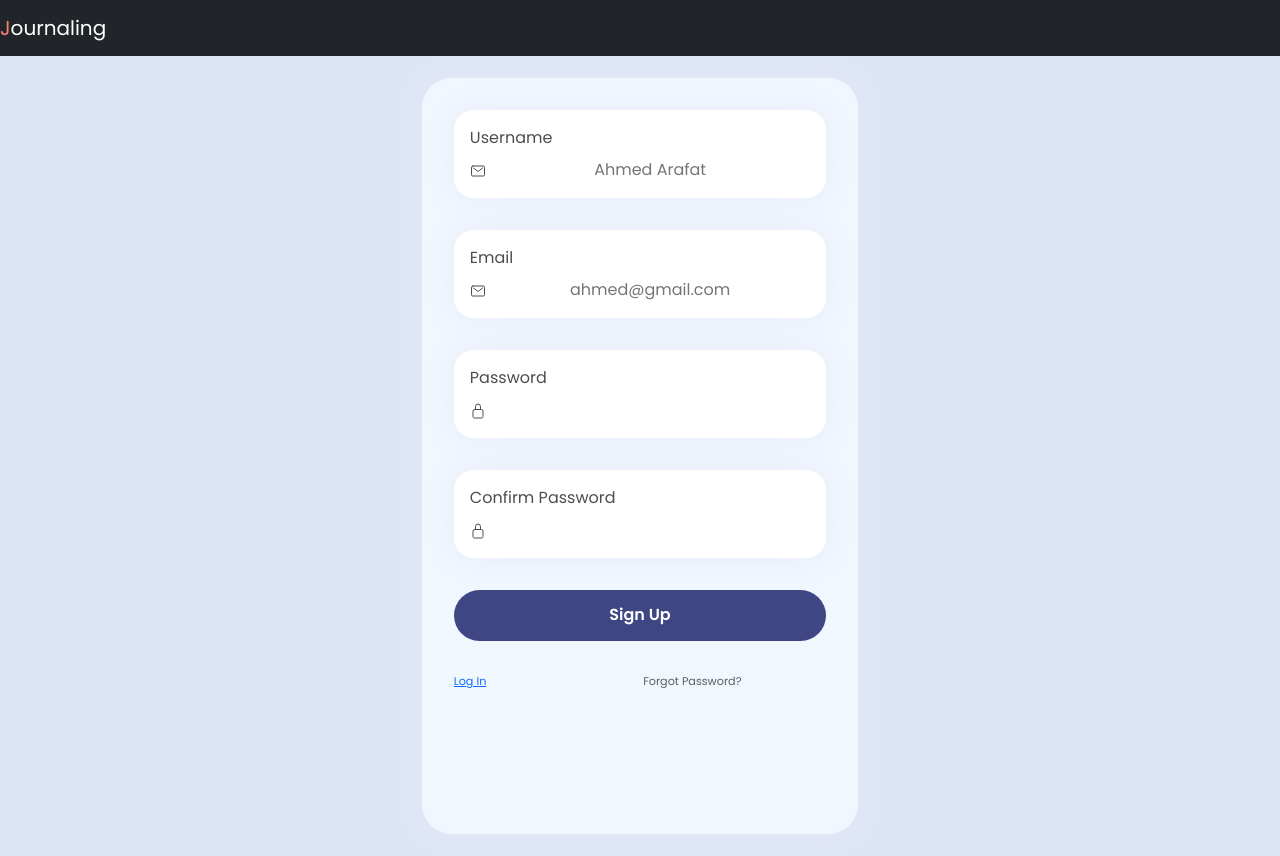
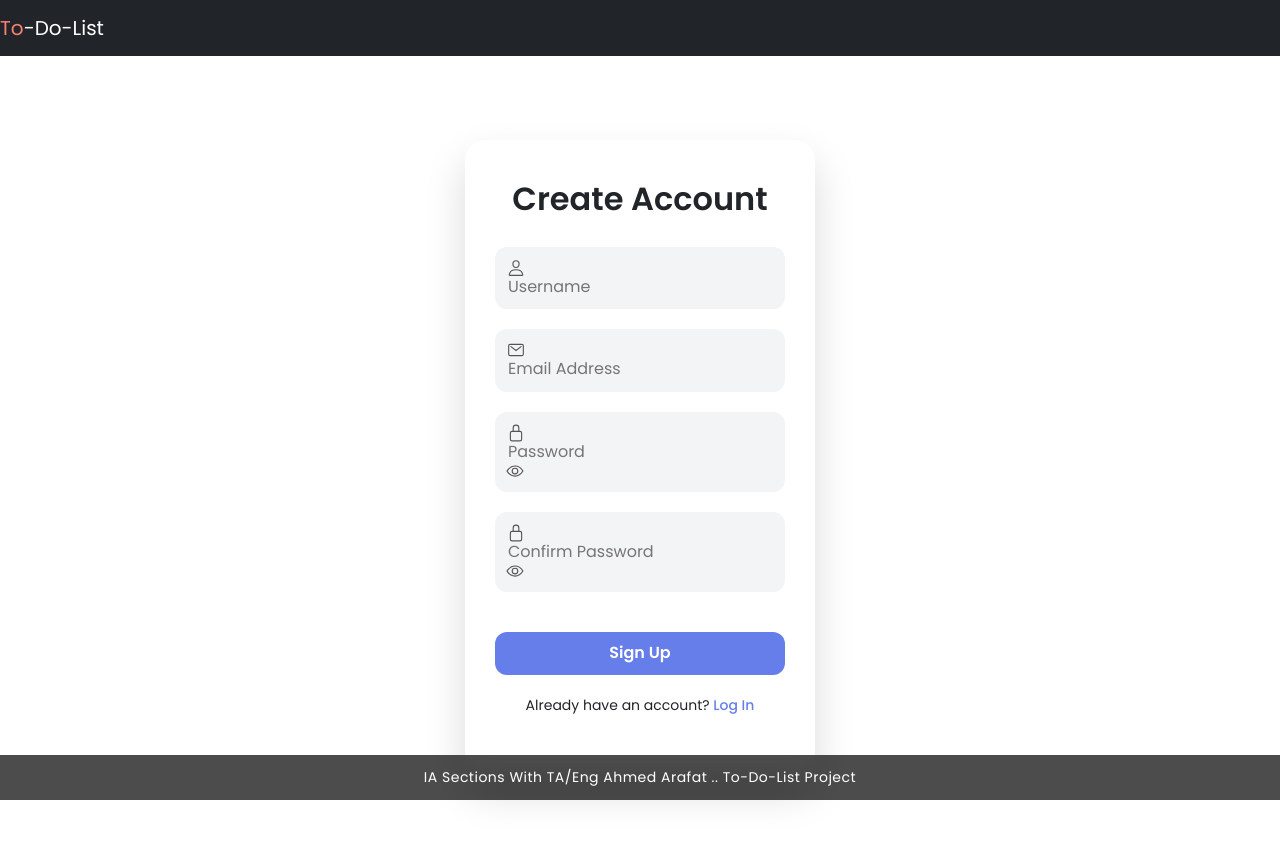
Before and after one commit to Ahmed-Arafat10/Journaling-Website, a PHP site: page /pages/SignUp.php in a window 1280 px wide. Run offline with PHP 8.4, Linux system fonts and the light colour scheme; some libraries are stand-ins or nearby versions.

Commit message:
Update SignUp/SignIn frontend + add footer

```diff
--- a/assets/css/index.css
+++ b/assets/css/index.css
@@ -1,185 +1,142 @@
-* {
-    box-sizing: border-box;
+body {
+    margin: 0;
+    font-family: "Poppins", sans-serif;
+    /*background: linear-gradient(135deg, #667eea, #764ba2);*/
 }
 
-.container {
-    padding-left: 15px;
-    padding-right: 15px;
-    margin-left: auto;
-    margin-right: auto;
-}
-
-body {
-    background-color: #eaeaea;
-}
-
-
-#Logout {
-    background-color: red;
-    border-radius: 10px;
-    color: silver;
-}
-
-#Logout:hover {
-    background-color: rgb(197, 74, 74);
-}
-
-/* Login Card Start */
-* {
-    font-family: "Poppins";
-}
-
+/* Centering */
 .Login-Card {
-    -webkit-user-select: none;
-    -moz-user-select: none;
-    -ms-user-select: none;
-    user-select: none;
-    overflow-y: hidden;
     display: flex;
     justify-content: center;
     align-items: center;
-    background: #dde5f4;
     height: 100vh;
 }
 
+/* Card */
 .screen-1 {
-    background: #f1f7fe;
-    padding: 2em;
+    background: white;
+    padding: 40px 30px;
+    border-radius: 20px;
+    width: 350px;
+    box-shadow: 0 20px 40px rgba(0,0,0,0.15);
     display: flex;
     flex-direction: column;
-    border-radius: 30px;
-    box-shadow: 0 0 2em #e6e9f9;
-    gap: 2em;
+    gap: 20px;
+    animation: fadeIn 0.5s ease;
 }
 
-.screen-1 .logo {
-    margin-top: -3em;
-}
-
-.screen-1 .email {
-    background: white;
-    box-shadow: 0 0 2em #e6e9f9;
-    padding: 1em;
-    display: flex;
-    flex-direction: column;
-    gap: 0.5em;
-    border-radius: 20px;
-    color: #4d4d4d;
-}
-
-.screen-1 .email input {
-    outline: none;
-    border: none;
-}
-
-/* .screen-1 .email input::-moz-placeholder {
-  color: black;
-  font-size: 0.9em;
-}
-.screen-1 .email input:-ms-input-placeholder {
-  color: black;
-  font-size: 0.9em;
-}
-.screen-1 .email input::placeholder {
-  color: black;
-  font-size: 0.9em;
-} */
-.screen-1 .email ion-icon {
-    color: #4d4d4d;
-    margin-bottom: -0.2em;
-}
-
-.screen-1 .password {
-    background: white;
-    box-shadow: 0 0 2em #e6e9f9;
-    padding: 1em;
-    display: flex;
-    flex-direction: column;
-    gap: 0.5em;
-    border-radius: 20px;
-    color: #4d4d4d;
-}
-
-.screen-1 .password input {
-    outline: none;
-    border: none;
-}
-
-.screen-1 .password input::-moz-placeholder {
-    color: black;
-    font-size: 0.9em;
-}
-
-.screen-1 .password input:-ms-input-placeholder {
-    color: black;
-    font-size: 0.9em;
-}
-
-.screen-1 .password input::placeholder {
-    color: black;
-    font-size: 0.9em;
-}
-
-.screen-1 .password ion-icon {
-    color: #4d4d4d;
-    margin-bottom: -0.2em;
-}
-
-.screen-1 .password .show-hide {
-    margin-right: -5em;
-}
-
-.screen-1 .login {
-    padding: 1em;
-    background: #3e4684;
-    color: white;
-    border: none;
-    border-radius: 30px;
+.title {
+    text-align: center;
     font-weight: 600;
 }
 
-.screen-1 .footer {
+/* Inputs */
+.input-group {
     display: flex;
-    font-size: 0.7em;
-    color: #5e5e5e;
-    gap: 14em;
-    padding-bottom: 10em;
+    align-items: center;
+    background: #f3f4f6;
+    padding: 12px;
+    border-radius: 12px;
+    transition: 0.3s;
 }
 
-.screen-1 .footer span {
+.input-group:focus-within {
+    background: #e0e7ff;
+}
+
+.input-group ion-icon {
+    font-size: 18px;
+    margin-right: 10px;
+    color: #555;
+}
+
+.input-group input {
+    border: none;
+    outline: none;
+    background: transparent;
+    width: 100%;
+}
+
+/* Password toggle */
+.password-group {
+    position: relative;
+}
+
+.toggle {
     cursor: pointer;
 }
 
-button {
-    cursor: pointer;
+/* Remember + forgot */
+.rememberme {
+    display: flex;
+    justify-content: space-between;
+    font-size: 14px;
 }
 
-/*Login Card End*/
-
-
-h1, h4, h3 {
-    text-align: center;
+.rememberme a {
+    text-decoration: none;
+    color: #667eea;
 }
 
-.Container {
-    margin-top: 50px;
+/* Button */
+.login {
+    background: #667eea;
+    color: white;
+    padding: 12px;
+    border: none;
+    border-radius: 12px;
+    font-weight: 600;
+    transition: 0.3s;
 }
 
-
-input {
-    margin: 10px;
+.login:hover {
+    background: #5a67d8;
+    transform: translateY(-2px);
 }
 
-table, tr, th, td {
+/* Footer */
+.footer {
     text-align: center;
+    font-size: 14px;
 }
 
-table, input {
-    text-align: center;
-    margin-left: auto;
-    margin-right: auto;
+.footer a {
+    color: #667eea;
+    text-decoration: none;
+    font-weight: 500;
 }
 
-/*table, tr, th, td, tbody {*/
-/*    border-radius: 20px;*/
-/*}*/
+/* Animation */
+@keyframes fadeIn {
+    from {
+        opacity: 0;
+        transform: translateY(20px);
+    }
+    to {
+        opacity: 1;
+        transform: translateY(0);
+    }
+}
+
+.main-footer {
+    position: fixed;
+    bottom: 0;
+    width: 100%;
+    background: rgba(0, 0, 0, 0.7);
+    backdrop-filter: blur(10px);
+    color: #fff;
+    text-align: center;
+    padding: 12px 10px;
+    font-size: 14px;
+    letter-spacing: 0.5px;
+    z-index: 1000;
+}
+
+.footer-content p {
+    margin: 0;
+}
+
+/* Optional hover effect */
+.main-footer:hover {
+    background: rgba(0, 0, 0, 0.85);
+}
--- /dev/null
+++ b/pages/Layout/Footer.php
@@ -0,0 +1,7 @@
+<footer class="main-footer">
+    <div class="footer-content">
+        <p>
+            IA Sections With TA/Eng Ahmed Arafat .. To-Do-List Project
+        </p>
+    </div>
+</footer>
--- a/pages/Layout/Navbar.php
+++ b/pages/Layout/Navbar.php
@@ -1,6 +1,6 @@
 <!-- Nav Bar Start That will be Shared in All Pages thats why it is in this page as this page is inluded in all pages to connect to Databse-->
 <nav class="navbar navbar-expand-lg navbar-dark bg-dark">
-    <a class="navbar-brand" href="index.php"><span style="color:salmon;">J</span>ournaling</a>
+    <a class="navbar-brand" href="index.php"><span style="color:salmon;">To</span>-Do-List</a>
     <button class="navbar-toggler" type="button" data-toggle="collapse" data-target="#navbarNav"
             aria-controls="navbarNav" aria-expanded="false" aria-label="Toggle navigation">
         <span class="navbar-toggler-icon"></span>
--- a/pages/SignUp.php
+++ b/pages/SignUp.php
@@ -33,50 +33,42 @@ $auth->signUp();
     <div class="Login-Card">
         <div class="screen-1">
 
-            <div class="email">
-                <label for="username">Username</label>
-                <div class="sec-2">
-                    <ion-icon name="mail-outline"></ion-icon>
-                    <input id="username" required type="text" name="username" placeholder="Ahmed Arafat"/>
-                </div>
+            <h2 class="title">Create Account</h2>
+
+            <div class="input-group">
+                <ion-icon name="person-outline"></ion-icon>
+                <input autocomplete="off" id="username" required type="text" name="username" placeholder="Username">
             </div>
 
-            <div class="email">
-                <label for="email">Email</label>
-                <div class="sec-2">
-                    <ion-icon name="mail-outline"></ion-icon>
-                    <input type="email" required name="email" placeholder="ahmed@gmail.com"/>
-                </div>
+            <div class="input-group">
+                <ion-icon name="mail-outline"></ion-icon>
+                <input autocomplete="off" required type="email" name="email" placeholder="Email Address">
             </div>
 
-            <div class="password">
-                <label for="password">Password</label>
-                <div class="sec-2">
-                    <ion-icon name="lock-closed-outline"></ion-icon>
-                    <input class="pas" required type="password" name="password"/>
-                </div>
+            <div class="input-group password-group">
+                <ion-icon name="lock-closed-outline"></ion-icon>
+                <input id="password" required type="password" name="password" placeholder="Password">
+                <ion-icon id="togglePassword" class="toggle" name="eye-outline"></ion-icon>
             </div>
 
-            <div class="password">
-                <label for="password">Confirm Password</label>
-                <div class="sec-2">
-                    <ion-icon name="lock-closed-outline"></ion-icon>
-                    <input class="pas" required type="password" name="confirm_password"/>
-                </div>
+            <div class="input-group password-group">
+                <ion-icon name="lock-closed-outline"></ion-icon>
+                <input id="confirmPassword" required type="password" name="confirm_password" placeholder="Confirm Password">
+                <ion-icon id="toggleConfirm" class="toggle" name="eye-outline"></ion-icon>
             </div>
+
+            <small id="matchMessage"></small>
 
             <button type="submit" name="signUpBtn" class="login">Sign Up</button>
 
             <div class="footer">
-                <a href="">
-                    Log In
-                </a>
-                <span>Forgot Password?</span>
+                <p>Already have an account? <a href="SignIn.php">Log In</a></p>
             </div>
 
         </div>
+    </div>
 </form>
-
+<?php require_once($_SERVER['DOCUMENT_ROOT'] . '/IA/pages/Layout/Footer.php') ?>
 </body>
 
 </html>
```
Also changed, not shown: pages/SignIn.php (+17 -19 lines).
